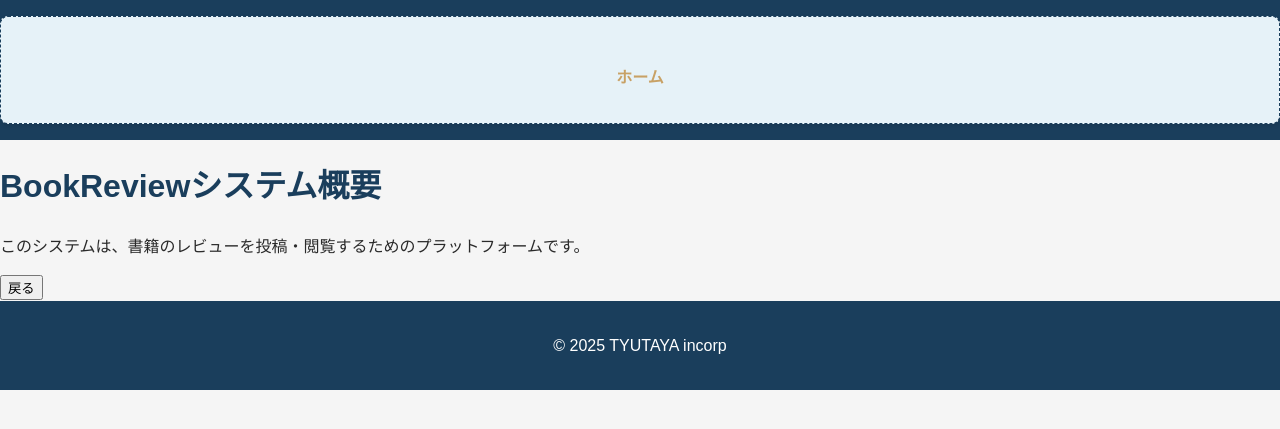
After one commit to KikyoNanakusa/websystem-django-mock, a Django app: page /about/ in a window 1280 px wide. The commit adds this page. Shown: the top 429 px of the page. Run offline with Django 5.2, Linux system fonts and the light colour scheme.

Commit message:
feat: 概要ページ完成

```diff
--- /dev/null
+++ b/app/BookReview/templates/about.html
@@ -0,0 +1,16 @@
+{% extends 'base.html' %}
+{% load static %}
+
+{% block title %}システム概要{% endblock %}
+
+{% block content %}
+<!-- BookReview/templates/about.html -->
+<head>
+    <title>システム概要</title>
+</head>
+<body>
+    <h1>BookReviewシステム概要</h1>
+    <p>このシステムは、書籍のレビューを投稿・閲覧するためのプラットフォームです。</p>
+    <button onclick="window.history.back();">戻る</button>
+</body>
+{% endblock %}
--- a/app/BookReview/templates/index.html
+++ b/app/BookReview/templates/index.html
@@ -7,7 +7,11 @@
 <header>
     <h1>商品カテゴリへようこそ！</h1>
     <p>カテゴリを選択して、レビューを見たり投稿したりしましょう。</p>
+
+    <!-- 概要ページへのリンク -->
+    <a href="{% url 'about' %}" class="btn">概要ページはコチラです</a>
 </header>
+
 <div class="container">
     <h2>カテゴリ一覧</h2>
     <ul>
--- a/app/BookReview/urls.py
+++ b/app/BookReview/urls.py
@@ -23,6 +23,7 @@ from django.conf.urls.static import static
 urlpatterns = [
     path('admin/', admin.site.urls),
     path('', views.index, name='index'),  # トップページ
+    path('about/', views.about, name='about'),
     path('product/<uuid:product_id>/', views.product_detail, name='product_detail'),  # 商品詳細ページ
     path('login/', views.login_view, name='login'),  # ログインページ
     path('logout/', views.logout_view, name='logout'),  # ログアウトページ
--- a/app/BookReview/views.py
+++ b/app/BookReview/views.py
@@ -121,3 +121,7 @@ def signup_view(request):
         form = SignupForm()
 
     return render(request, 'signup.html', {'form': form})
+
+
+def about(request):
+    return render(request, 'about.html')
```
